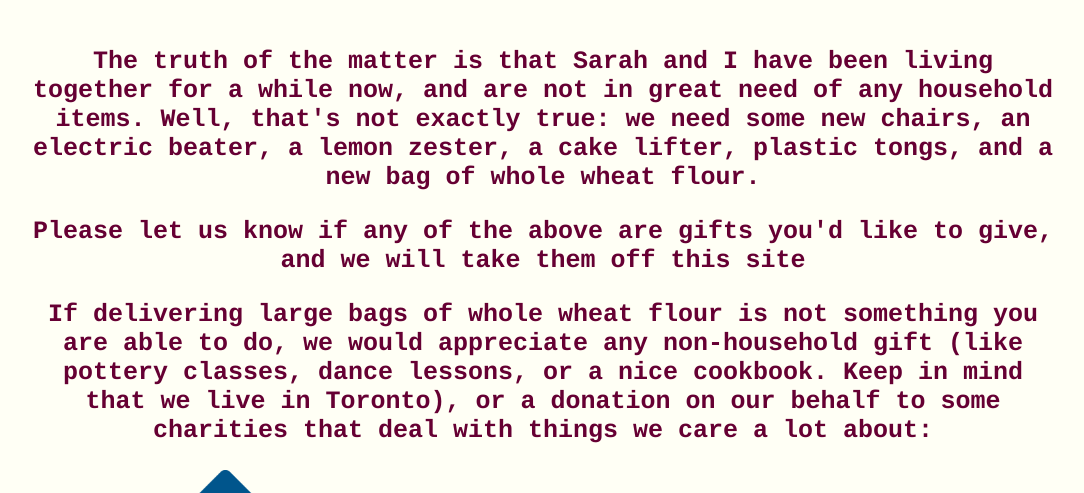
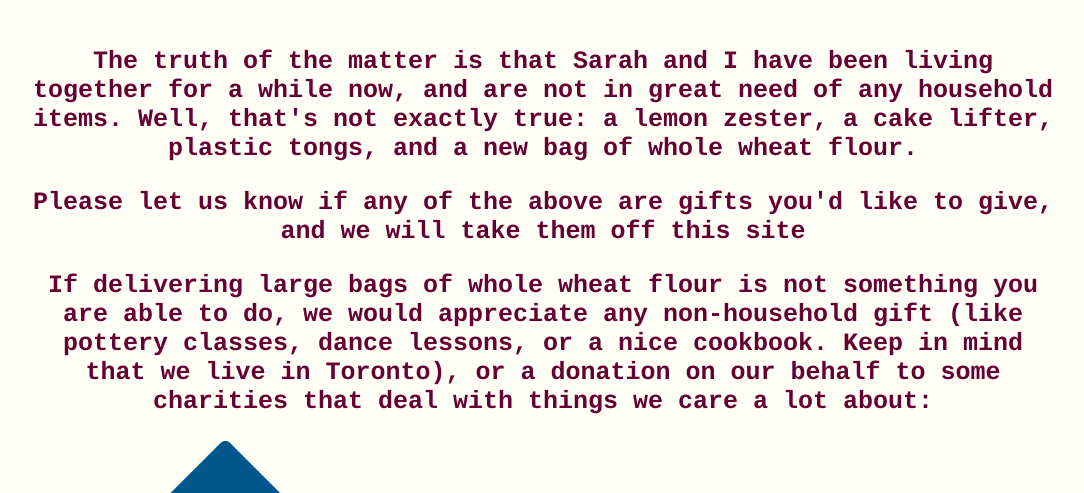
Before and after one commit to AssafBarNatan/Wedding, a plain HTML site: page registry.html in a window 1280 px wide. Shown: the part 182-675 px from the top of the page, without its empty margins (97-1181 px from the left). Drawn offline with Linux system fonts and the light colour scheme.

Commit message:
updates registry

```diff
--- a/registry.html
+++ b/registry.html
@@ -15,8 +15,7 @@
     <h3>
       The truth of the matter is that Sarah and I have been living
       together for a while now, and are not in great need of any
-      household items. Well, that's not exactly true: we need
-      some new chairs, an electric beater, a lemon zester, a cake
+      household items. Well, that's not exactly true: a lemon zester, a cake
       lifter, plastic tongs, and a new bag of whole wheat flour.
     </h3>
 
```
